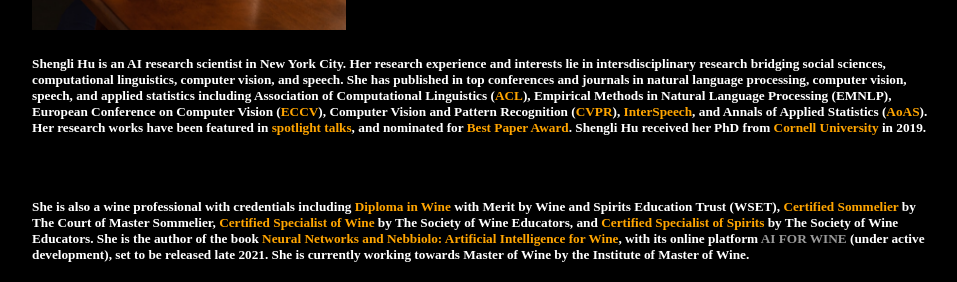
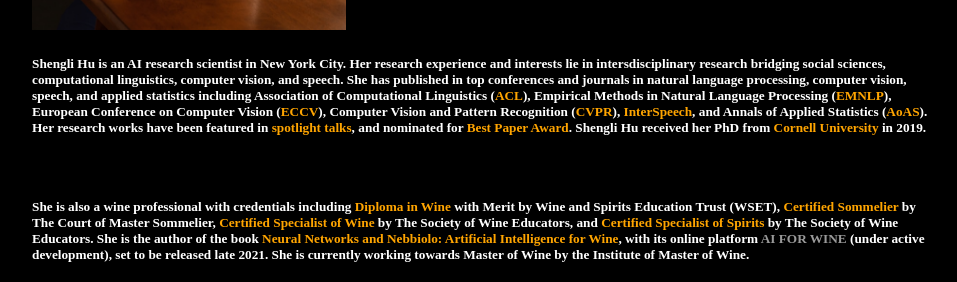
Before and after one commit to shenglih/shenglih.github.io, a Jekyll site: the page built from book/index.html, in a window 1280 px wide and 900 px high, scrolled down 1620 px. Shown: the part 172-454 px from the top of the window, without its empty margins (160-1117 px from the left). Built offline with Jekyll 4.4.1, drawn with Linux system fonts in a browser that asks for light colours; some web fonts are replaced; a script that is not in the unit is left out; comment, search, counter and statistics services are not loaded.

Commit message:
Update index.html

```diff
--- a/book/index.html
+++ b/book/index.html
@@ -303,7 +303,7 @@
 <h5 class='xkcd'>
 Shengli Hu is an AI research scientist in New York City. Her research experience and interests lie in intersdisciplinary research bridging social sciences, computational linguistics, computer vision, and speech. She has published in top conferences and journals in natural language
 processing, computer vision, speech, and applied statistics including Association of Computational
-Linguistics (<a style="color:orange">ACL</a>), Empirical Methods in Natural Language Processing (EMNLP), European
+Linguistics (<a style="color:orange">ACL</a>), Empirical Methods in Natural Language Processing (<a style="color:orange">EMNLP</a>), European
 Conference on Computer Vision (<a style="color:orange">ECCV</a>), Computer Vision and Pattern Recognition (<a style="color:orange">CVPR</a>), <a style="color:orange">InterSpeech</a>, and Annals of Applied Statistics (<a style="color:orange">AoAS</a>). Her research works have been featured in <a style="color:orange">spotlight talks</a>, and nominated for <a style="color:orange">Best Paper Award</a>. Shengli Hu received her PhD from <a style="color:orange">Cornell University</a> in 2019.
 </h5>
 <br>
```
